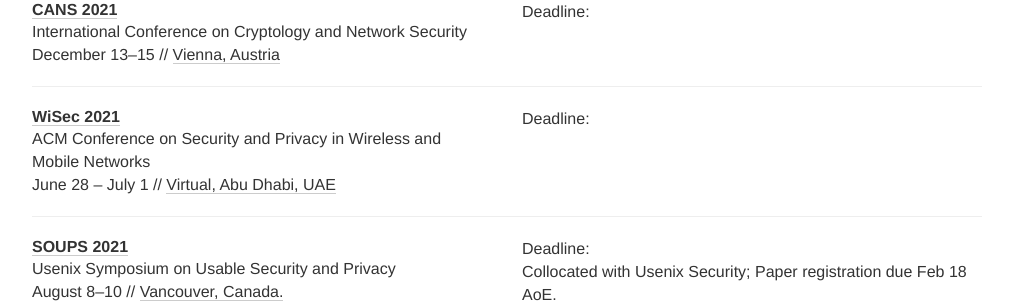
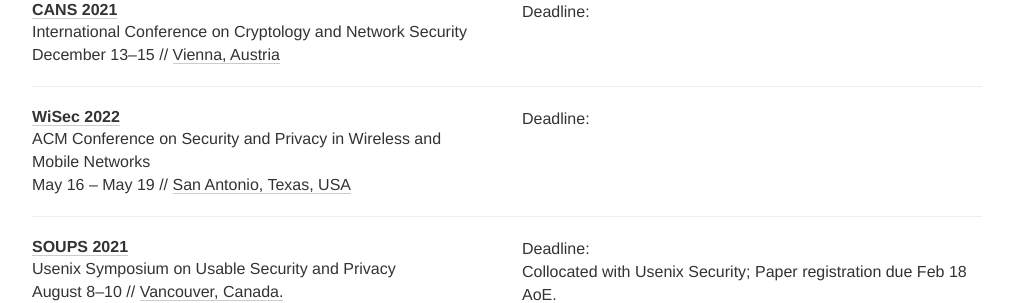
Before and after one commit to sec-deadlines/sec-deadlines.github.io, a Jekyll site: the page built from index.html, in a window 1280 px wide and 900 px high, scrolled down 1072 px. Shown: the part 152-455 px from the top of the window, without its empty margins (133-1146 px from the left). Built offline with Jekyll 4.4.1, drawn with Linux system fonts in a browser that asks for light colours; nearby versions of some CDN libraries; comment, search, counter and statistics services are not loaded.

Commit message:
update WiSec

```diff
--- a/_data/conferences.yml
+++ b/_data/conferences.yml
@@ -103,11 +103,11 @@
 
 - name: WiSec
   description: ACM Conference on Security and Privacy in Wireless and Mobile Networks
-  year: 2021
-  link: https://sites.nyuad.nyu.edu/wisec21/
-  deadline: "2021-03-25 23:59"
-  date: June 28 - July 1
-  place: Virtual, Abu Dhabi, UAE
+  year: 2022
+  link: https://wisec2022.cs.utsa.edu/
+  deadline: "2022-02-02 23:59"
+  date: May 16 - May 19
+  place: San Antonio, Texas, USA
   tags: [SEC, PRIV]
 
 - name: SOUPS
```
